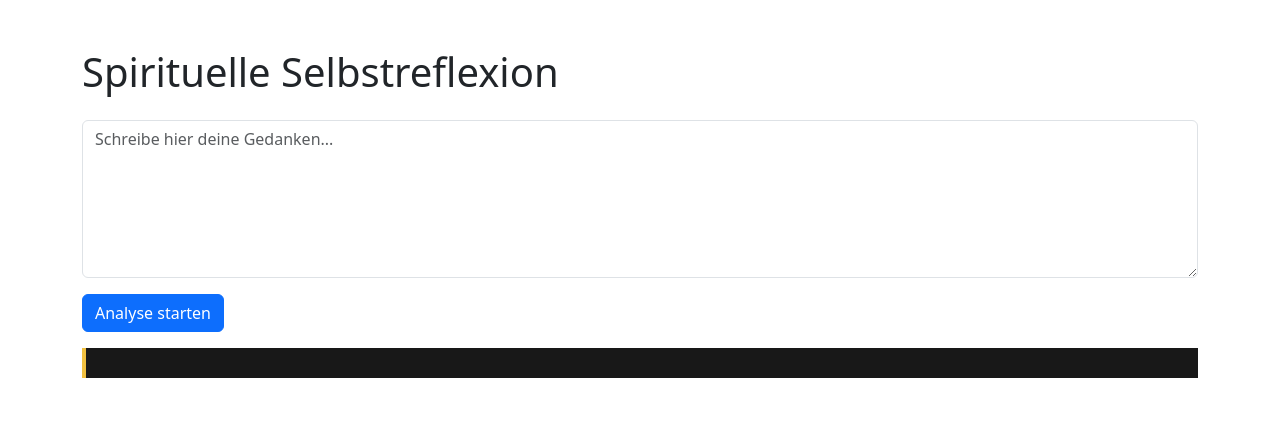
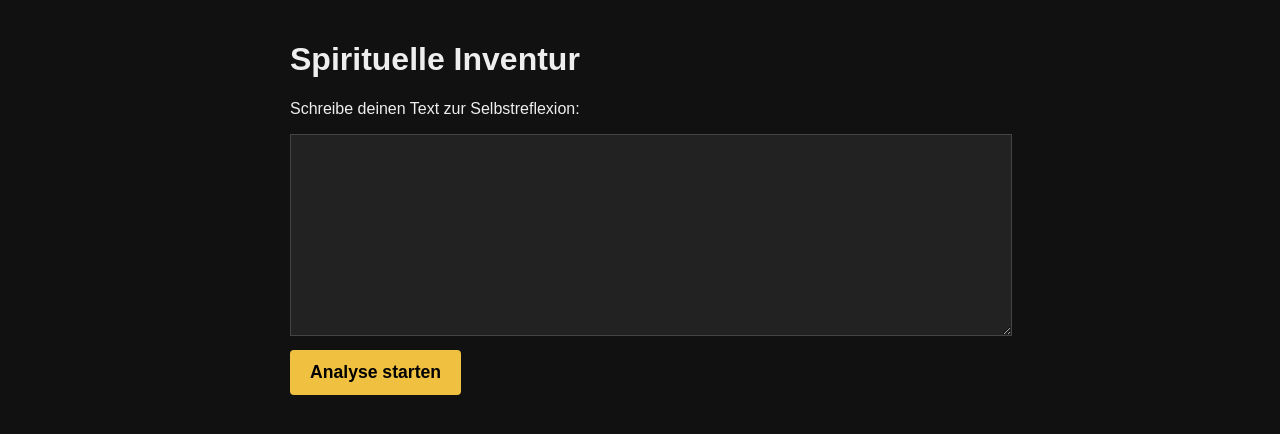
Before and after one commit to Alovvermind/Restzeit-Inventur, a Flask app: page / in a window 1280 px wide. Shown: the top 434 px of the page. Run offline with Flask 3, Linux system fonts and the light colour scheme.

Commit message:
Aktualisieren von index.html

```diff
--- a/templates/index.html
+++ b/templates/index.html
@@ -1,28 +1,75 @@
 <!DOCTYPE html>
 <html lang="de">
 <head>
-    <meta charset="UTF-8">
+    <meta charset="UTF-8" />
     <title>Spirituelle Inventur</title>
-    <link href="https://cdn.jsdelivr.net/npm/bootstrap@5.3.0/dist/css/bootstrap.min.css" rel="stylesheet">
-    <link href="{{ url_for('static', filename='css/style.css') }}" rel="stylesheet">
+    <style>
+        body {
+            background: #111;
+            color: #eee;
+            font-family: sans-serif;
+            padding: 20px;
+            max-width: 700px;
+            margin: auto;
+        }
+        textarea {
+            width: 100%;
+            height: 180px;
+            background: #222;
+            color: #fff;
+            border: 1px solid #444;
+            padding: 10px;
+            font-size: 1.1em;
+            resize: vertical;
+        }
+        button {
+            margin-top: 10px;
+            padding: 12px 20px;
+            background: #f0c040;
+            border: none;
+            color: #000;
+            font-weight: bold;
+            font-size: 1.1em;
+            cursor: pointer;
+            border-radius: 4px;
+            transition: background 0.3s;
+        }
+        button:hover {
+            background: #d9a920;
+        }
+        #antwort {
+            margin-top: 20px;
+            padding: 15px;
+            background: #222;
+            border-left: 5px solid #f0c040;
+            white-space: pre-wrap;
+            max-height: 400px;
+            overflow-y: auto;
+            font-size: 1em;
+            line-height: 1.4em;
+        }
+    </style>
 </head>
 <body>
-    <div class="container py-5">
-        <h1 class="mb-4">Spirituelle Selbstreflexion</h1>
-        <form id="reflectionForm">
-            <textarea id="reflectionText" class="form-control mb-3" rows="6" placeholder="Schreibe hier deine Gedanken..."></textarea>
-            <button type="submit" class="btn btn-primary">Analyse starten</button>
-        </form>
-        <div id="loadingIndicator" class="mt-3" style="display:none;">Analyse läuft...</div>
-        <div id="analysisResult" class="analysis-result mt-3"></div>
-    </div>
+    <h1>Spirituelle Inventur</h1>
+    <p>Schreibe deinen Text zur Selbstreflexion:</p>
+    <textarea id="text"></textarea>
+    <button onclick="senden()">Analyse starten</button>
+    <div id="antwort" style="display:none;"></div>
+
     <script>
-        document.getElementById("reflectionForm").addEventListener("submit", async function (e) {
-            e.preventDefault();
-            const text = document.getElementById("reflectionText").value;
-            document.getElementById("loadingIndicator").style.display = "block";
-            document.getElementById("analysisResult").innerText = "";
+        async function senden() {
+            const text = document.getElementById("text").value.trim();
+            const antwortDiv = document.getElementById("antwort");
+            if (!text) {
+                alert("Bitte gib zuerst einen Text ein.");
+                return;
+            }
 
+            antwortDiv.style.display = "block";
+            antwortDiv.textContent = "Bitte warten...";
+
+            try {
                 const res = await fetch("/analyse", {
                     method: "POST",
                     headers: { "Content-Type": "application/json" },
@@ -30,13 +77,18 @@
                 });
 
                 const result = await res.json();
-            document.getElementById("loadingIndicator").style.display = "none";
+
                 if (result.antwort) {
-                document.getElementById("analysisResult").innerText = result.antwort;
+                    antwortDiv.textContent = result.antwort;
+                } else if (result.error) {
+                    antwortDiv.textContent = "Fehler: " + result.error;
                 } else {
-                document.getElementById("analysisResult").innerText = result.error || "Unbekannter Fehler.";
+                    antwortDiv.textContent = "Unbekannter Fehler.";
                 }
-        });
+            } catch (e) {
+                antwortDiv.textContent = "Fehler bei der Verbindung: " + e.message;
+            }
+        }
     </script>
 </body>
 </html>
```
Lines whose indentation alone changed are shown as unchanged.
